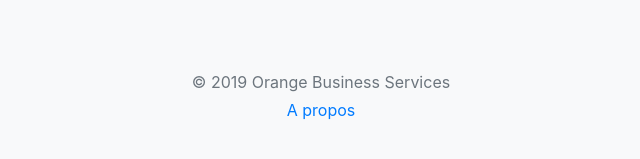
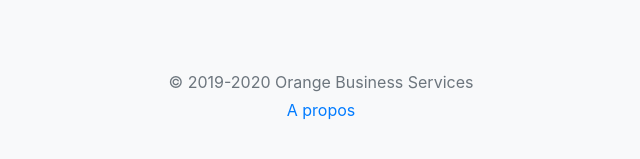
Before and after one commit to BobOrangeSam/dummyContactList.github.io, a plain HTML site: page index.html in a window 1280 px wide. Shown: the part 839-998 px from the top of the page, 319-959 px from the left. Drawn offline with Linux system fonts and the light colour scheme.

Commit message:
Update index.html

```diff
--- a/index.html
+++ b/index.html
@@ -69,7 +69,12 @@
       </div>
 
       <footer class="my-5 pt-5 text-muted text-center text-small">
-        <p class="mb-1">&copy; 2019 Orange Business Services</p>
+        <script type="text/javascript">
+		var ladate=new Date()
+		document.write('<p class="mb-1">&copy; 2019-');
+		document.write(ladate.getFullYear())
+		document.write(' Orange Business Services</p>');
+	</script>
         <ul class="list-inline">
           <li class="list-inline-item"><a href="https://www.orange-business.com/">A propos</a></li>
         </ul>
```
